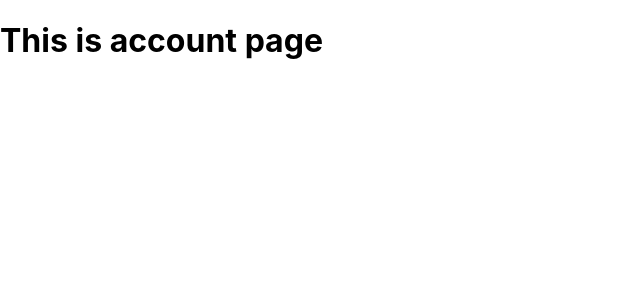
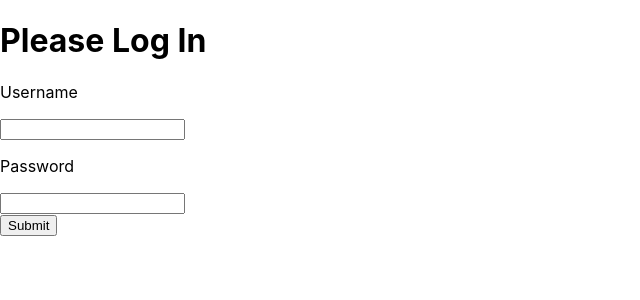
Before and after one commit to sahilg24/WeDo-Coin, a React (Create React App) app in the folder wedo-demo-page/: page /account in a window 1280 px wide. Shown: the top 300 px of the page, without its empty margins (0-640 px from the left). Built offline with nearby package versions, Linux system fonts and the light colour scheme.

Commit message:
The login page

```diff
--- a/wedo-demo-page/src/pages/WedoAccountPage/WedoAccountPageDemo.js
+++ b/wedo-demo-page/src/pages/WedoAccountPage/WedoAccountPageDemo.js
@@ -1,8 +1,30 @@
+import PropTypes from 'prop-types';
+import Dashboard from '../Dashboard/Dashboard';
+import Login from '../Login/Login';
+import Preferences from '../Preferences/Preferences';
+import { BrowserRouter, Route, Switch } from 'react-router-dom';
+import React, { useState } from 'react';
+
+
+
 const WedoAccountPageDemo = () => {
 
     return (
-        <div>
-            <h1>This is account page</h1>
+        <div className="login-wrapper">
+            <h1>Please Log In</h1>
+            <form>
+                <label>
+                    <p>Username</p>
+                    <input type="text" />
+                 </label>
+                <label>
+                    <p>Password</p>
+                    <input type="password" />
+                </label>
+                <div>
+                    <button type="submit">Submit</button>
+                </div>
+            </form>
         </div>
     );
 };
```
